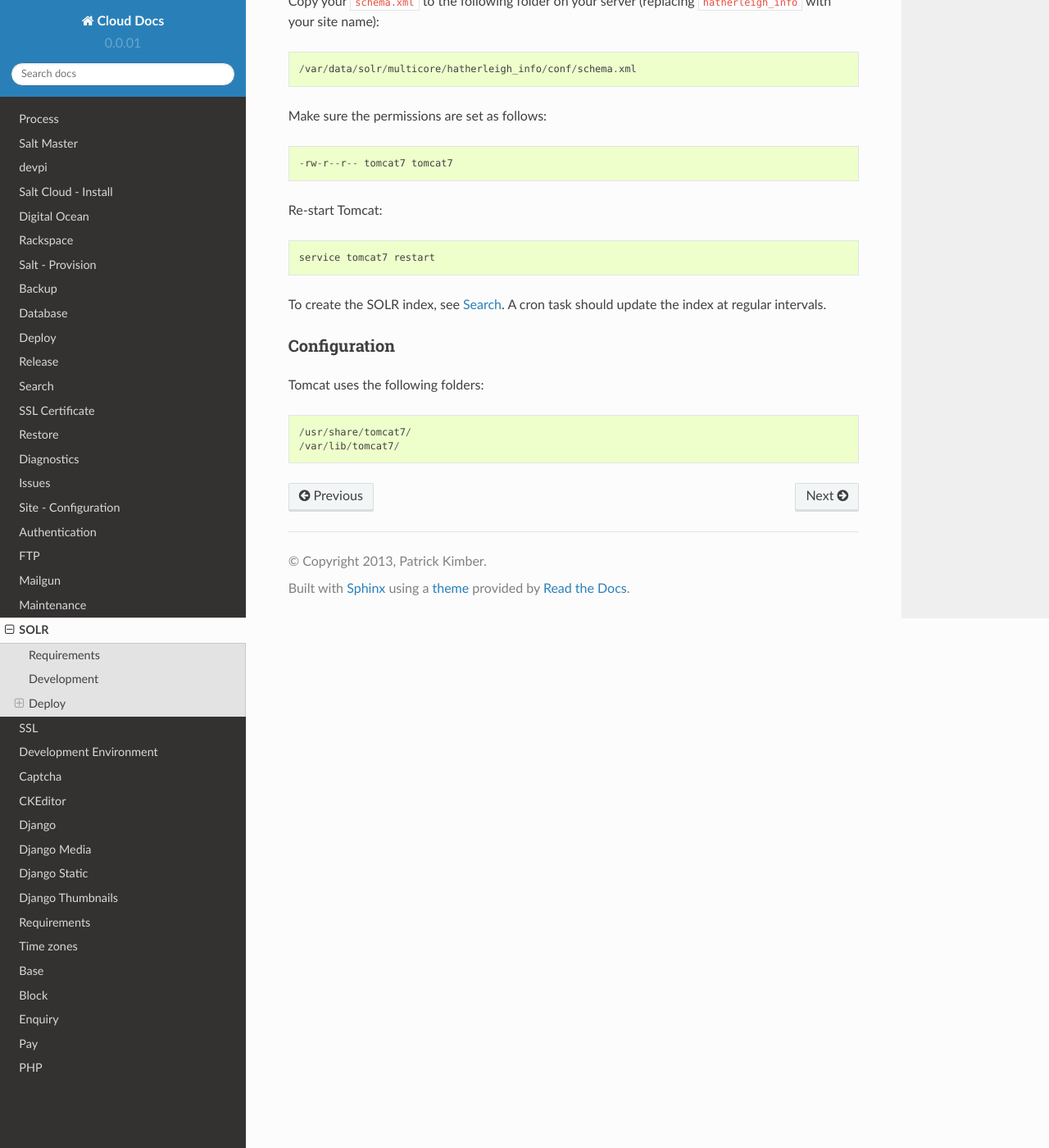
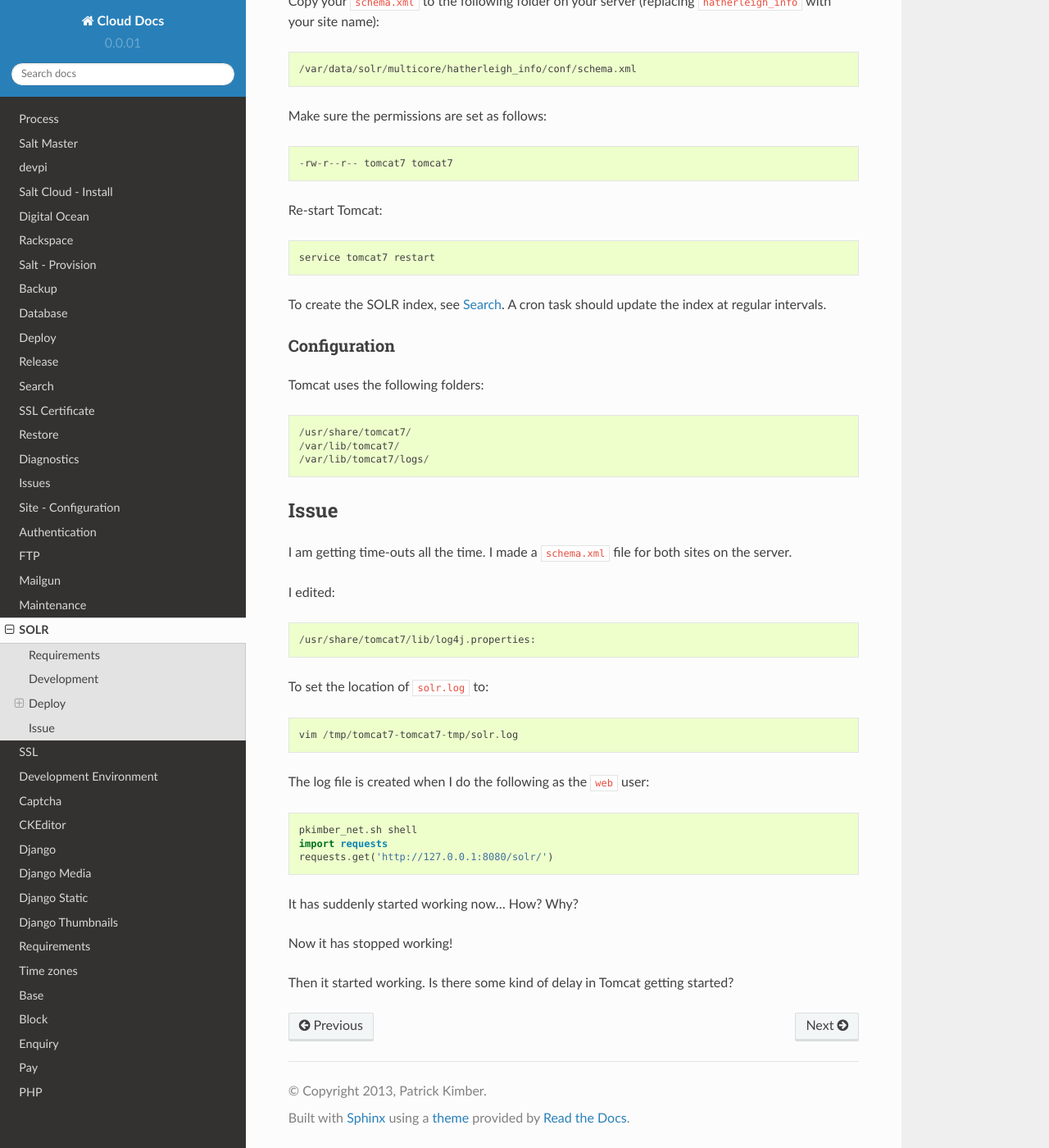
Before and after one commit to pkimber/old-docs-migrated-to-gitlab, a Sphinx documentation site: the page built from source/solr.rst, in a window 1280 px wide and 1400 px high, scrolled down 2602 px. Shown: the whole window at 82% size. Built offline with Sphinx 7.4.7 and the Read the Docs theme 2.0.0, drawn with Linux system fonts in a browser that asks for light colours.

Commit message:
solr issues and ubuntu 14.04

```diff
--- a/source/dev-env.rst
+++ b/source/dev-env.rst
@@ -27,8 +27,6 @@ Check to make sure the following are **not** installed::
   dpkg -l | grep python-pip
   dpkg -l | grep python-setuptools
   dpkg -l | grep virtualenvwrapper
-
-
 
 python 2
 --------
--- a/source/salt-cloud-digitalocean.rst
+++ b/source/salt-cloud-digitalocean.rst
@@ -28,7 +28,7 @@ Profile
   droplet_512:
     provider: digitalocean
     size: 512MB
-    image: Ubuntu 12.04 x64
+    image: Ubuntu 14.04 x32
 
 Providers
 ---------
--- a/source/solr.rst
+++ b/source/solr.rst
@@ -134,3 +134,31 @@ Tomcat uses the following folders::
 
   /usr/share/tomcat7/
   /var/lib/tomcat7/
+  /var/lib/tomcat7/logs/
+
+Issue
+=====
+
+I am getting time-outs all the time.  I made a ``schema.xml`` file for both
+sites on the server.
+
+I edited::
+
+  /usr/share/tomcat7/lib/log4j.properties:
+
+To set the location of ``solr.log`` to::
+
+  vim /tmp/tomcat7-tomcat7-tmp/solr.log
+
+The log file is created when I do the following as the ``web`` user::
+
+  pkimber_net.sh shell
+  import requests
+  requests.get('http://127.0.0.1:8080/solr/')
+
+It has suddenly started working now... How?  Why?
+
+Now it has stopped working!
+
+Then it started working.  Is there some kind of delay in Tomcat getting
+started?
```
Also changed, not shown: other parts of source/dev-env.rst (+1 -1 lines).
